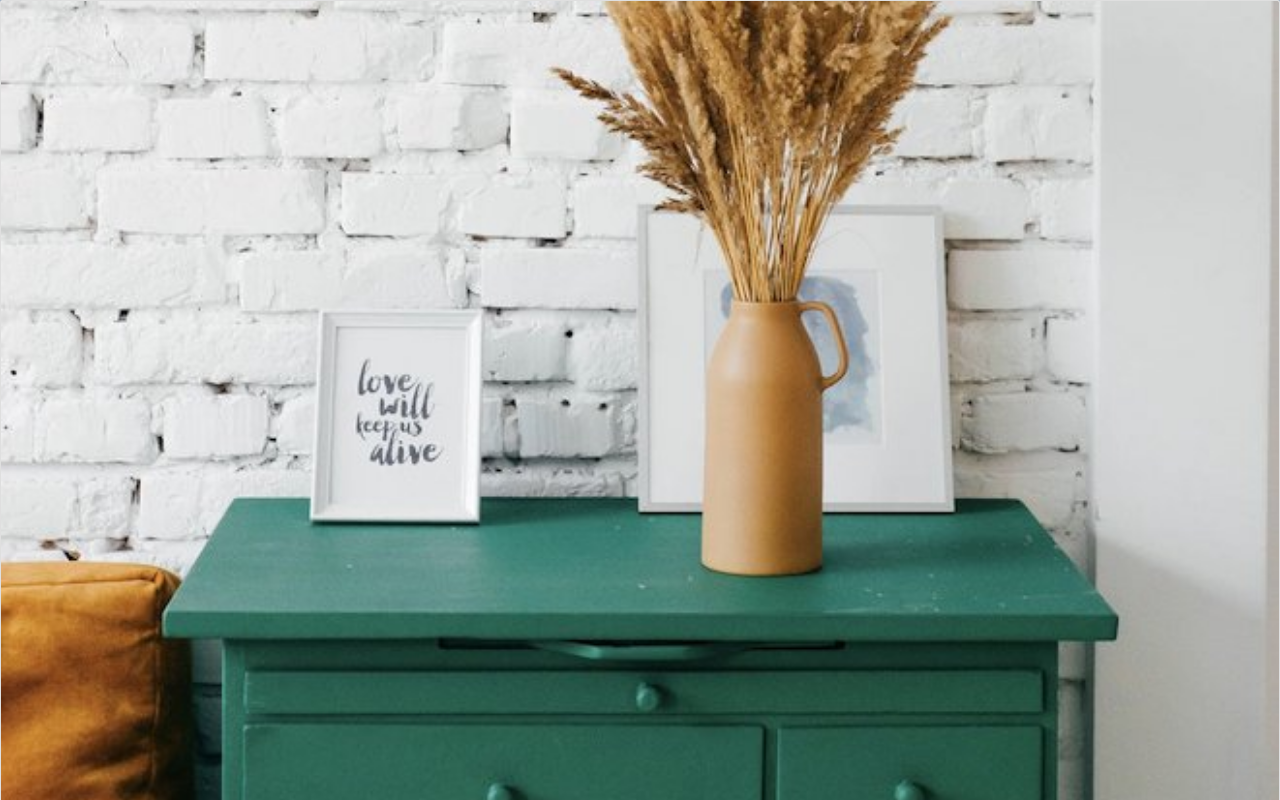
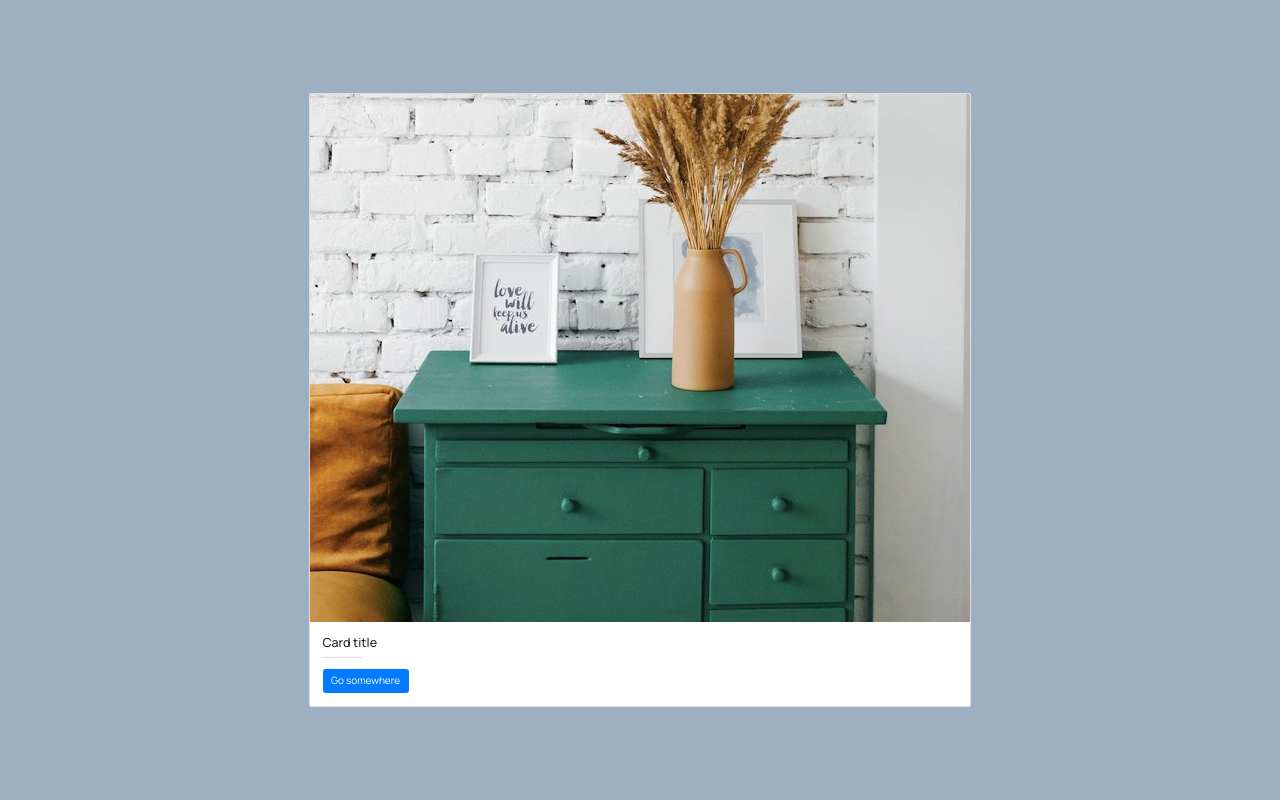
Before and after one commit to darubiomunoz/portfolio-08-articlepreviewcomponent, a React (Create React App) app: page / in a window 1280 px wide. Shown: the top 800 px of the page. Built offline with nearby package versions, Linux system fonts and the light colour scheme.

Commit message:
layout of containers

```diff
--- a/public/index.html
+++ b/public/index.html
@@ -11,6 +11,6 @@
     <link href="https://fonts.googleapis.com/css2?family=Manrope:wght@200;300;400;500;600;700;800&display=swap" rel="stylesheet">
   </head>
   <body>
-    <div id="root"></div>
+    <div id="root" class="root"></div>
   </body>
 </html>
--- a/src/App.css
+++ b/src/App.css
@@ -3,4 +3,7 @@
   min-width: inherit;
   height: inherit;
   min-height: inherit;
+  display: flex;
+  justify-content: center;
+  align-items: center;
 }
--- a/src/index.css
+++ b/src/index.css
@@ -16,8 +16,8 @@ body {
 }
 
 .root {
-  width: 100%;
-  min-width: 100vw;
-  height: 100%;
-  min-height: 100vh;
+  width: inherit;
+  min-width: inherit;
+  height: inherit;
+  min-height: inherit;
 }
```
